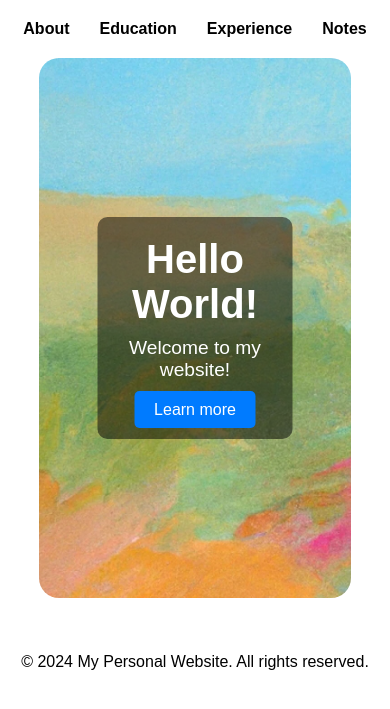
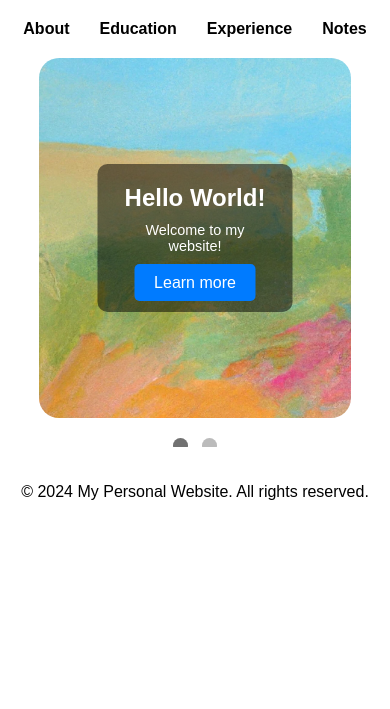
Before and after one commit to danielkua-ai/danielkua-ai.github.io, a Jekyll site: the page index.html, which Jekyll copies as it is, in a window 390 px wide. Shown: the top 709 px of the page. Built offline with Jekyll 4.4.1, drawn with Linux system fonts in a browser that asks for light colours.

Commit message:
Adjusted hero image size and added swipe functionality

```diff
--- a/scripts/main.js
+++ b/scripts/main.js
@@ -15,22 +15,26 @@
     dots[slideIndex].classList.add('active');
 }
 
-// Add hover effect to the images
-document.querySelectorAll('.slide img').forEach(img => {
-    img.addEventListener('mouseenter', () => img.classList.add('hover'));
-    img.addEventListener('mouseleave', () => img.classList.remove('hover'));
-});
-
-// Swipe functionality
-let startX = 0;
-let endX = 0;
+// Swiping functionality
+let startX;
 
 document.querySelector('.hero-slider').addEventListener('touchstart', (e) => {
     startX = e.touches[0].clientX;
 });
 
-document.querySelector('.hero-slider').addEventListener('touchend', (e) => {
-    endX = e.changedTouches[0].clientX;
-    if (startX > endX + 50) currentSlide(slideIndex + 2); // Swipe left
-    if (startX < endX - 50) currentSlide(slideIndex); // Swipe right
+document.querySelector('.hero-slider').addEventListener('touchmove', (e) => {
+    if (!startX) return;
+    let endX = e.touches[0].clientX;
+    let diffX = startX - endX;
+
+    if (Math.abs(diffX) > 50) { // Adjust the sensitivity
+        if (diffX > 0) {
+            // Swipe left
+            currentSlide(slideIndex + 1);
+        } else {
+            // Swipe right
+            currentSlide(slideIndex - 1);
+        }
+        startX = null; // Reset the start position
+    }
 });
--- a/styles/main.css
+++ b/styles/main.css
@@ -34,11 +34,11 @@
 
 .hero-slider {
     display: flex;
+    transition: transform 0.5s ease;
 }
 
 .slide {
     min-width: 100%;
-    transition: transform 0.5s ease;
 }
 
 .slide img {
@@ -96,6 +96,7 @@
     bottom: -30px;
     left: 50%;
     transform: translateX(-50%);
+    margin-top: 10px;
 }
 
 .slider-nav .dot {
@@ -117,3 +118,40 @@
     padding: 20px 0;
     text-align: center;
 }
+
+/* Responsive adjustments */
+@media (max-width: 1024px) {
+    .slide img {
+        height: 50vh; /* Smaller height for tablets */
+    }
+
+    .caption h1 {
+        font-size: 2em;
+    }
+
+    .caption p {
+        font-size: 1em;
+    }
+
+    .slider-nav {
+        bottom: -20px; /* Adjust position if necessary */
+    }
+}
+
+@media (max-width: 768px) {
+    .slide img {
+        height: 40vh; /* Smaller height for mobile devices */
+    }
+
+    .caption h1 {
+        font-size: 1.5em;
+    }
+
+    .caption p {
+        font-size: 0.9em;
+    }
+
+    .slider-nav {
+        bottom: -10px; /* Adjust position if necessary */
+    }
+}
```
